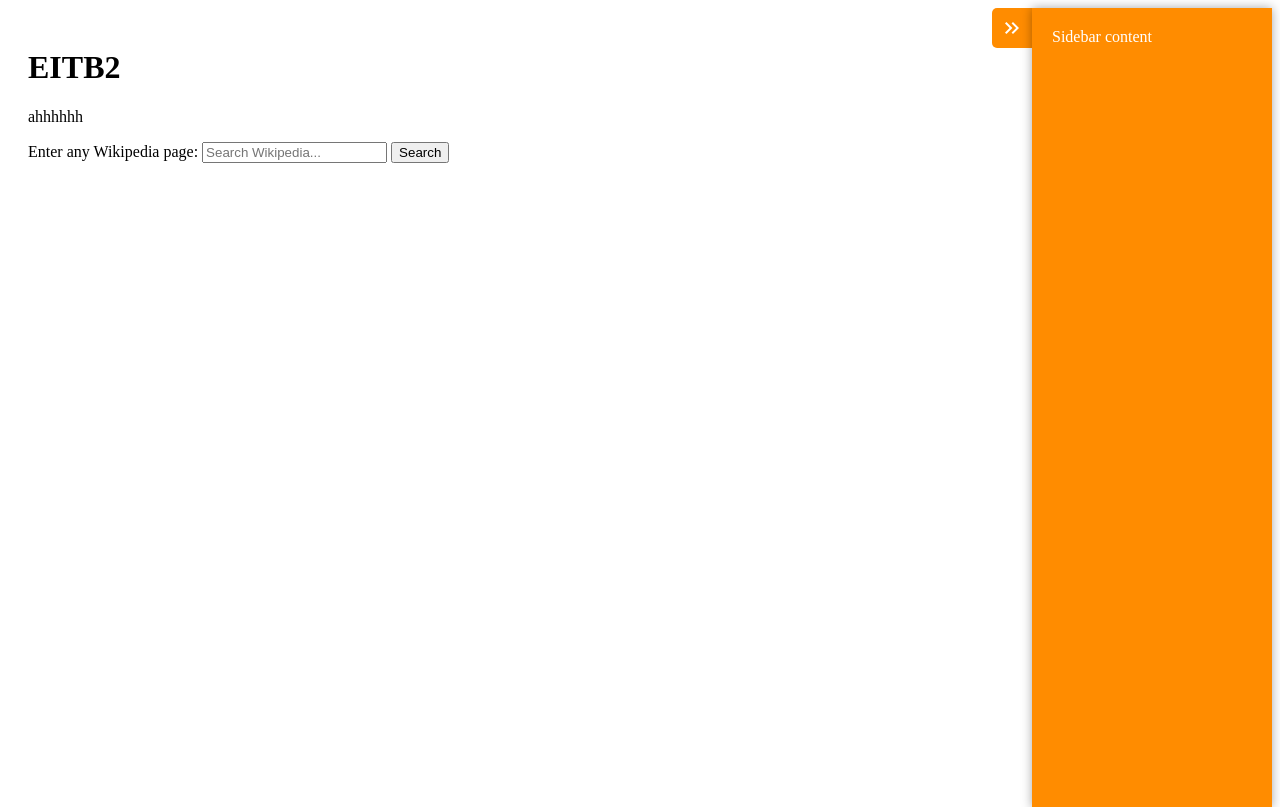
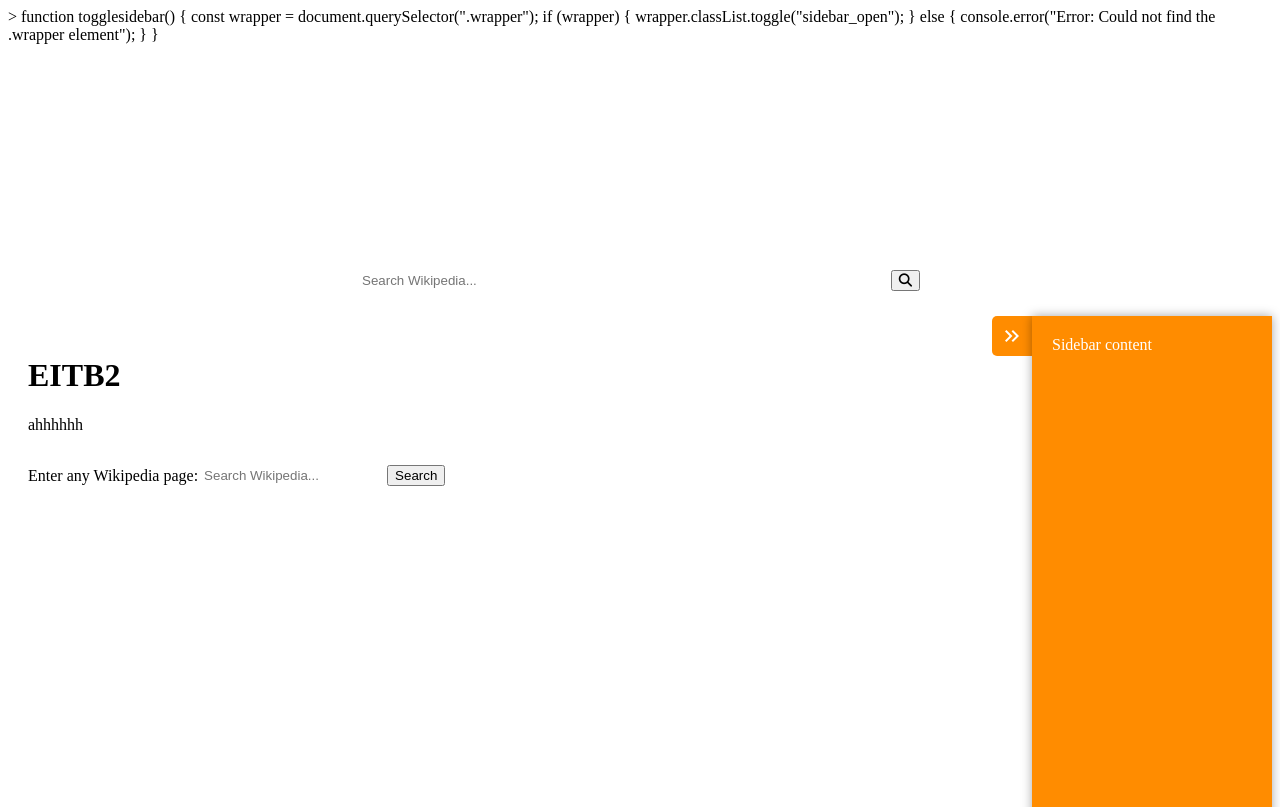
Before and after one commit to bobBillyus/EITB2, a Flask app: page / in a window 1280 px wide. Shown: the top 807 px of the page. Run offline with Flask 3, Linux system fonts and the light colour scheme; some libraries are stand-ins or nearby versions.

Commit message:
Search Bar v1

```diff
--- a/static/css/style.css
+++ b/static/css/style.css
@@ -6,6 +6,31 @@
 .main {
     flex-grow: 1;
     padding: 20px;
+}
+
+/* Search bar */
+
+.search_box{
+    width: 600px;
+    background: #fff;
+    margin: 200px auto 0;
+    border-radius: 15px;
+
+}
+
+.row{
+    display: flex;
+    align-items: center;
+    padding: 10px 20px;
+}
+
+input{
+    flex: 1;
+    height: 50px;
+    background: transparent;
+    border: 0;
+    outline: 0;
+
 }
 
 /* Sidebar */
--- a/templates/index.html
+++ b/templates/index.html
@@ -4,7 +4,7 @@
     <meta charset="UTF-8">
     <title>EITB2</title>
 
-    <script>
+    <script src="https://kit.fontawesome.com/4089449204.js" crossorigin="anonymous"></script>>
         function togglesidebar() {
             const wrapper = document.querySelector(".wrapper");
             if (wrapper) {
@@ -20,6 +20,12 @@
 </head>
 <body>
 
+    <div class="search_box">
+        <div class="row">
+            <input type="text" id="input_box" placeholder="Search Wikipedia...">
+            <button><i class="fa-solid fa-magnifying-glass"></i></button>
+        </div>
+    </div>
     <div class="wrapper sidebar_open">
         <div class="main">
             <h1>EITB2</h1>
```
